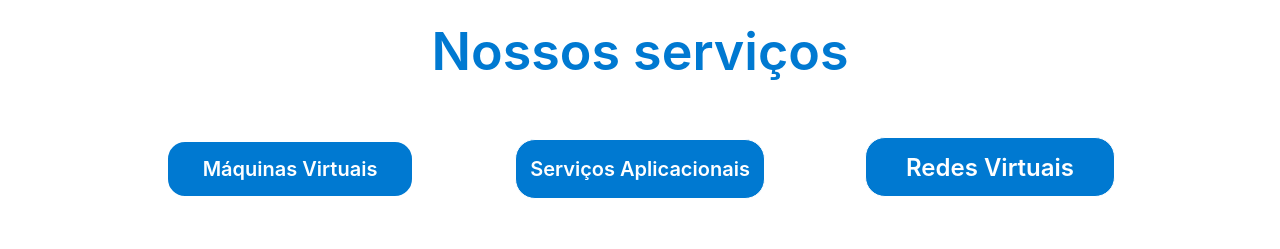
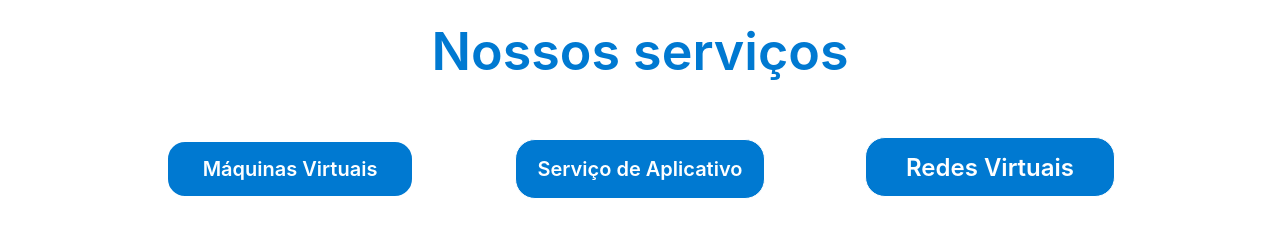
Before and after one commit to LattineGroup/FRONT, a React (Create React App) app: page / in a window 1280 px wide. Shown: the part 960-1209 px from the top of the page. Built offline with nearby package versions, Linux system fonts and the light colour scheme.

Commit message:
Update Home.jsx

```diff
--- a/src/pages/Homes/Home/Home.jsx
+++ b/src/pages/Homes/Home/Home.jsx
@@ -43,7 +43,7 @@ export default function Home() {
 
                         <nav className="menuButton">
                             <button onClick={() => setActive("PrimeiroCard")} className="botaoCard1"> Máquinas Virtuais </button>
-                            <button onClick={() => setActive("SegundoCard")} className="botaoCard2"> Serviços Aplicacionais</button>
+                            <button onClick={() => setActive("SegundoCard")} className="botaoCard2"> Serviço de Aplicativo</button>
                             <button onClick={() => setActive("TerceiroCard")} className="botaoCard3"> Redes Virtuais</button>
                         </nav>
 
```
